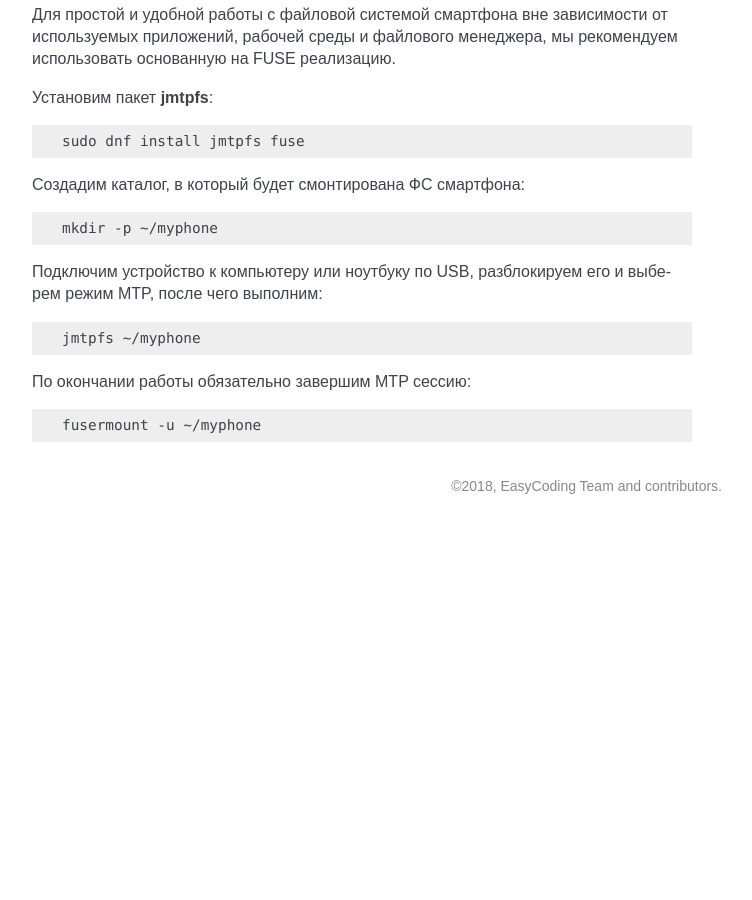
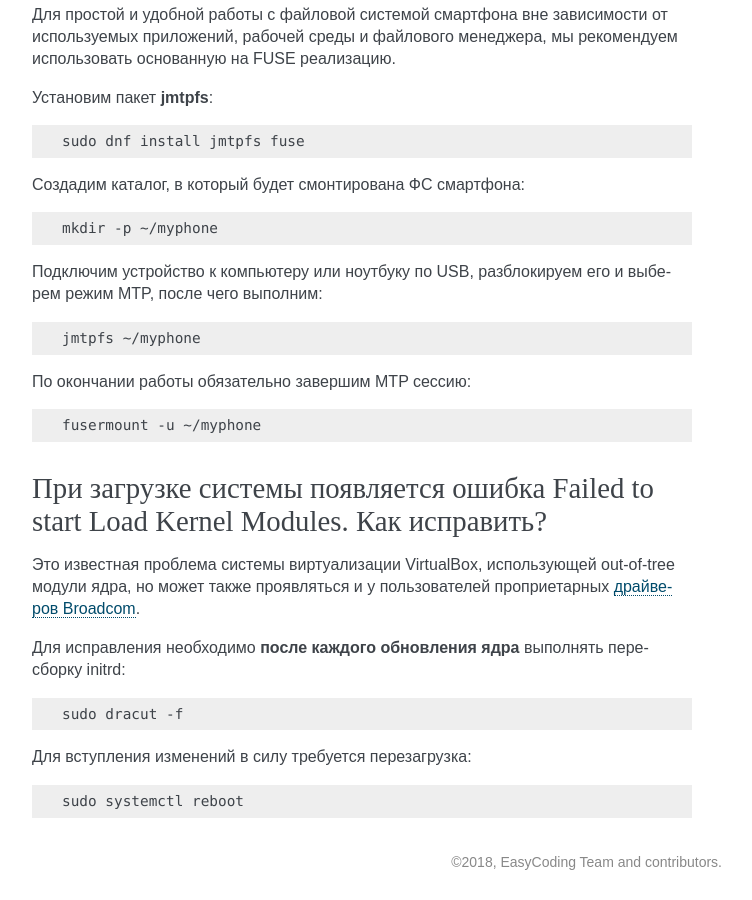
Before and after one commit to RussianFedora/FAQ, a Sphinx documentation site: the page built from source/using-system.rst, in a window 1280 px wide and 900 px high, scrolled down 14914 px. Shown: the whole window, without its empty margins (388-1140 px from the left). Built offline with Sphinx 7.4.7, drawn with Linux system fonts in a browser that asks for light colours; before the commit the page ends 15438 px from its top, so only the background shows below that.

Commit message:
Added question about Failed to start Load Kernel Modules error.

```diff
--- a/source/using-system.rst
+++ b/source/using-system.rst
@@ -895,3 +895,23 @@
 .. code-block:: bash
 
     fusermount -u ~/myphone
+
+.. index:: systemd, failed to start modules, kernel, virtualbox
+.. _failed-to-start:
+
+При загрузке системы появляется ошибка Failed to start Load Kernel Modules. Как исправить?
+==============================================================================================
+
+Это известная проблема системы виртуализации VirtualBox, использующей out-of-tree модули ядра, но может также проявляться и у пользователей проприетарных :ref:`драйверов Broadcom <broadcom-drivers>`.
+
+Для исправления необходимо **после каждого обновления ядра** выполнять пересборку initrd:
+
+.. code-block:: bash
+
+    sudo dracut -f
+
+Для вступления изменений в силу требуется перезагрузка:
+
+.. code-block:: bash
+
+    sudo systemctl reboot
```
